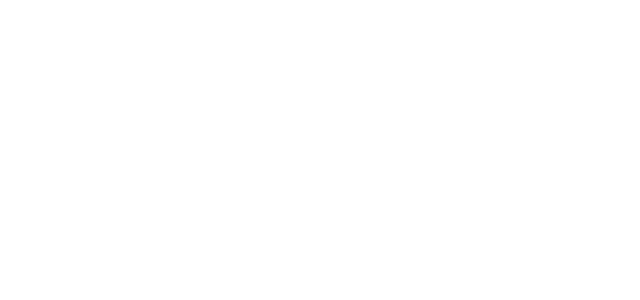
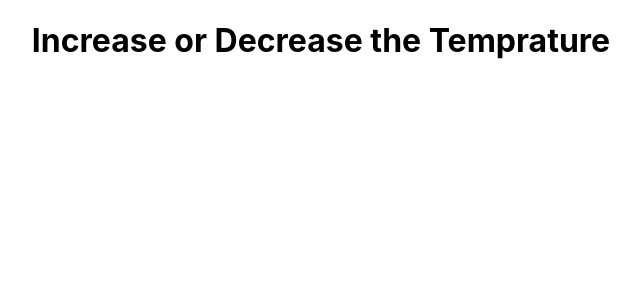
Before and after one commit to damir1-cloud/React3, a React (Create React App) app: page / in a window 1280 px wide. Shown: the top 300 px of the page, without its empty margins (319-959 px from the left). Built offline with nearby package versions, Linux system fonts and the light colour scheme.

Commit message:
child ad parent component created

```diff
--- a/src/App.css
+++ b/src/App.css
@@ -36,3 +36,6 @@
     transform: rotate(360deg);
   }
 }
+.maindiv {
+  text-align: center;
+}
--- a/src/App.js
+++ b/src/App.js
@@ -1,10 +1,13 @@
 import React from 'react';
 import './App.css';
+import Parent from './Components/Parent';
 
 function App() {
   return (
-    <div>
-
+    <div className = "maindiv">
+      <h1><strong>Increase or Decrease the Temprature</strong></h1>
+      <br/>
+      <Parent/>
     </div>
   );
 }
--- /dev/null
+++ b/src/Components/Child.js
@@ -0,0 +1,10 @@
+import React from 'react';
+
+let Child = () => {
+    return (
+        <div>
+
+        </div>
+    );
+}
+export default Child;
--- /dev/null
+++ b/src/Components/Parent.js
@@ -0,0 +1,12 @@
+import React from 'react';
+import Child from './Child';
+
+let Parent = () => {
+    return (
+        <div>
+            <Child/>
+        </div>
+    );
+}
+
+export default Parent;
```
